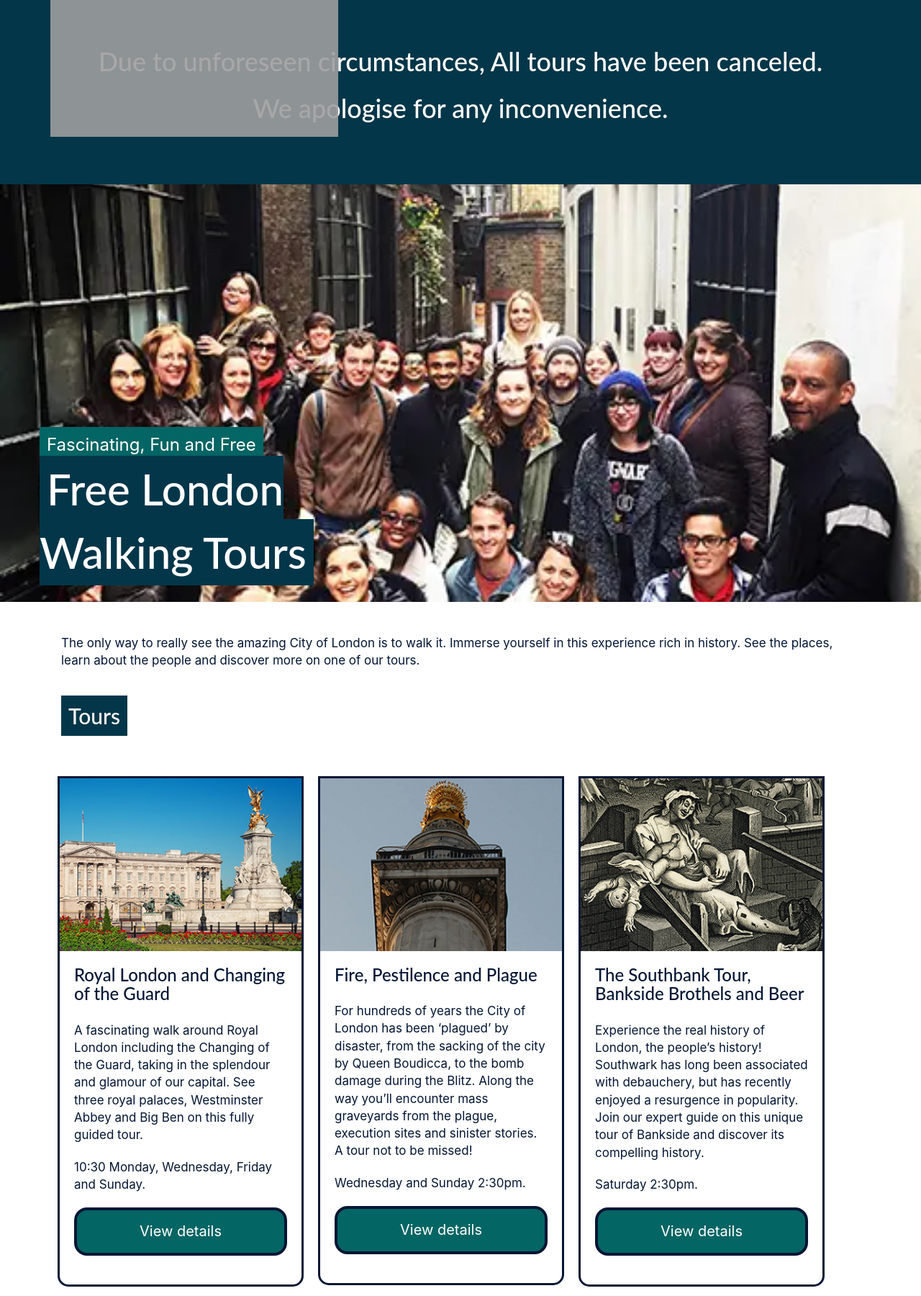
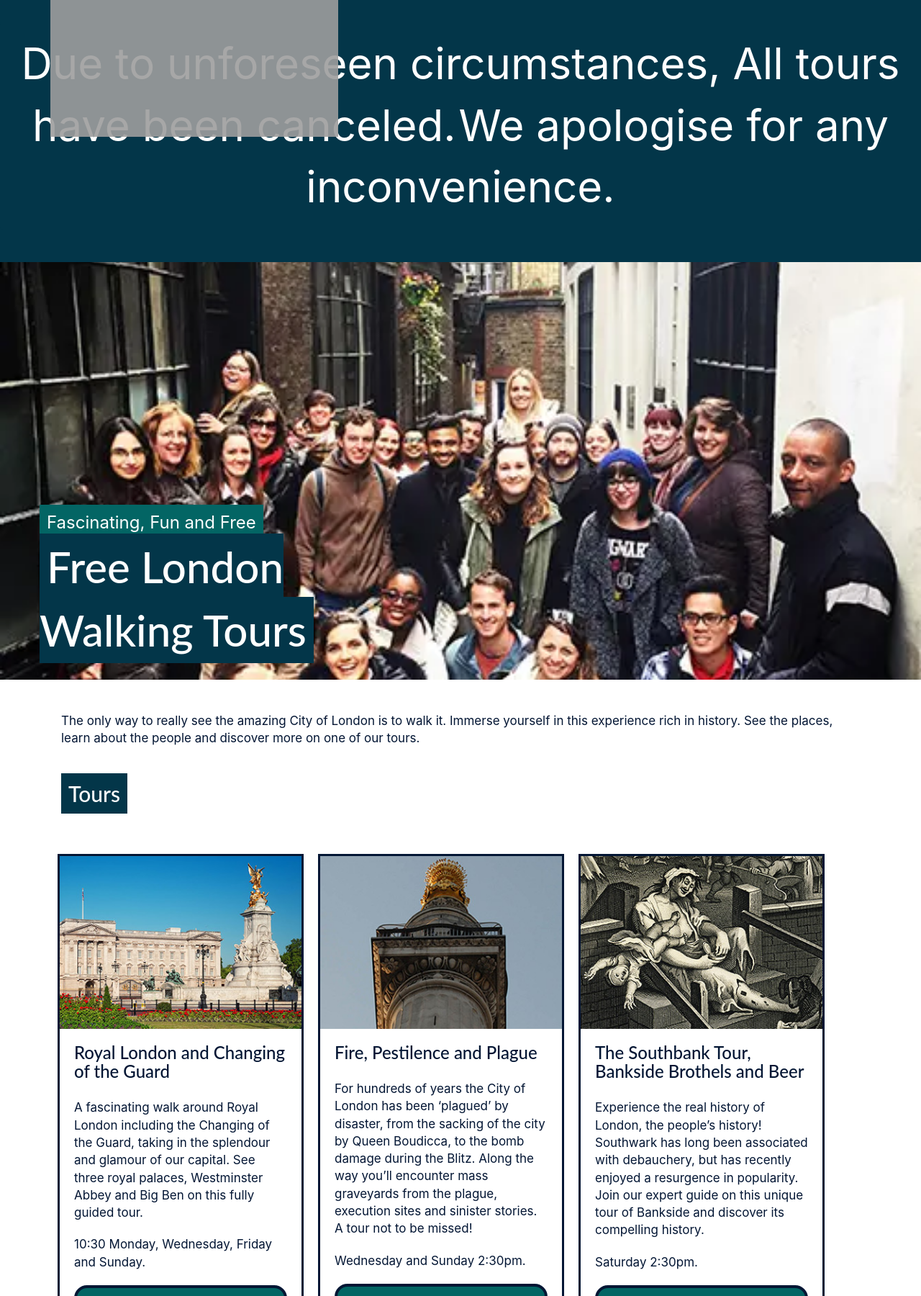
Before and after one commit to elchonger/freelondonwalkingtours, a PHP site: page / in a window 1280 px wide. Shown: the part 120-1920 px from the top of the page at 72% size. Run offline with PHP 8.4, Linux system fonts and the light colour scheme; some libraries are stand-ins or nearby versions; grey boxes are pictures that could not be loaded.

Commit message:
h1 to span alert

```diff
--- a/css/wildstyles.css
+++ b/css/wildstyles.css
@@ -108,8 +108,9 @@ color: #036564;
     margin-top: 150px;
     text-align: center;
 }
-.alert h1{
+span.alert-title{
     color: #fff;
+    font-size: 60px;
 }
 .bg-hero-image {
     position: relative;
--- a/includes/alert.php
+++ b/includes/alert.php
@@ -1,9 +1,9 @@
 <div class="container-fluid alert-bg">
 			<div class="row no-row">
 				<div class="col-md-12 alert">
-                   <h1>Due to unforeseen circumstances, All tours have been canceled.</h1>
+                   <span class="alert-title">Due to unforeseen circumstances, All tours have been canceled.</span>
 
-                    <h1>We apologise for any inconvenience.</h1>
+                    <span class="alert-title">We apologise for any inconvenience.</span>
                 </div>
     </div>
 </div>
```
